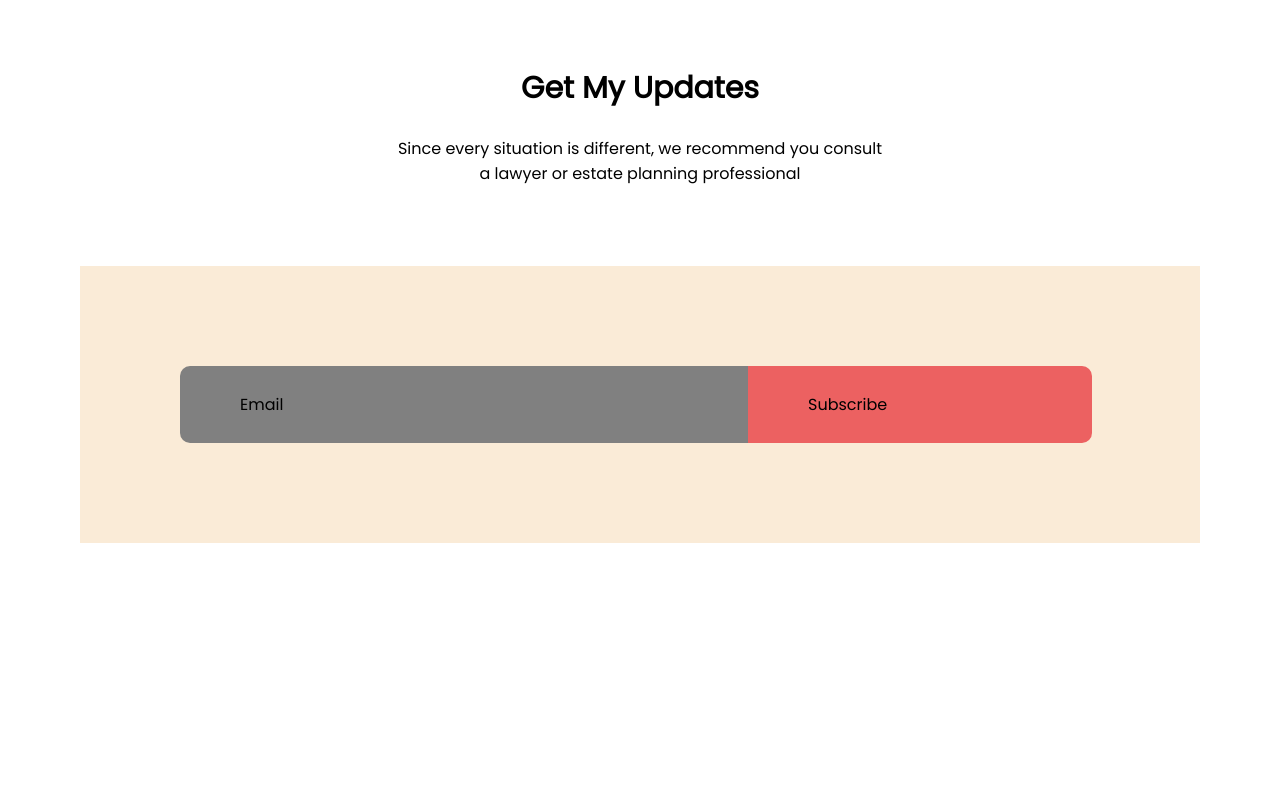
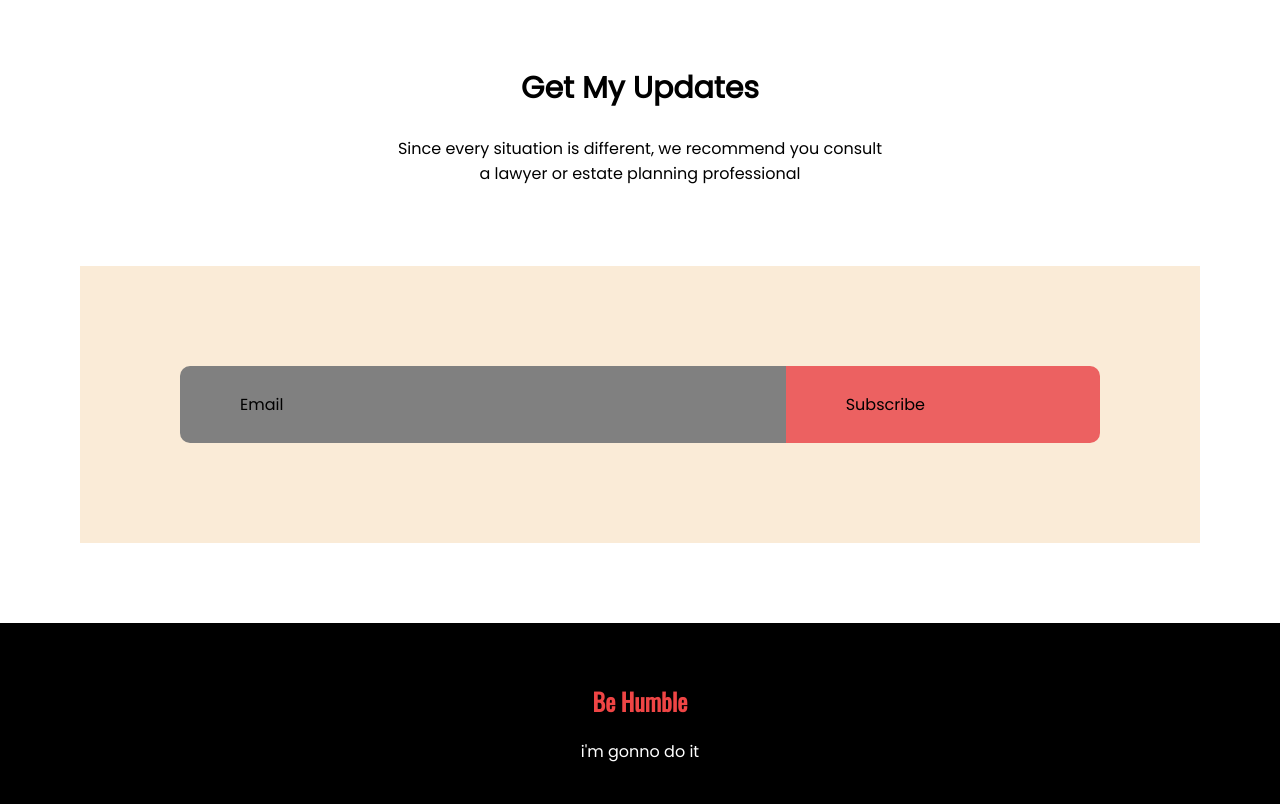
Before and after one commit to ismailshirazi/my-donation-wabsite, a plain HTML site: page index.html in a window 1280 px wide. Shown: the part 2815-3619 px from the top of the page. Before the commit the page ends 3438 px from the top, so only its background shows below. Drawn offline with nearby package versions, Linux system fonts and the light colour scheme.

Commit message:
be humble add

```diff
--- a/index.html
+++ b/index.html
@@ -9,6 +9,9 @@
     <link rel="preconnect" href="https://fonts.googleapis.com">
     <link rel="preconnect" href="https://fonts.gstatic.com" crossorigin>
     <link href="https://fonts.googleapis.com/css2?family=Poppins&display=swap" rel="stylesheet">
+    <link rel="preconnect" href="https://fonts.googleapis.com">
+    <link rel="preconnect" href="https://fonts.gstatic.com" crossorigin>
+    <link href="https://fonts.googleapis.com/css2?family=Oswald&display=swap" rel="stylesheet">
     <link rel="stylesheet" href="style.css">
 </head>
 
@@ -121,6 +124,12 @@
             </div>
         </div>
     </section>
+    <section class="humble-container">
+        <div class="be-humble">
+            <h2 id="humble">Be Humble</h2>
+            <footer>i'm gonno do it</footer>
+        </div>
+    </section>
 </body>
 
 </html>
--- a/style.css
+++ b/style.css
@@ -141,7 +141,7 @@ h1 {
 
 .contact-email {
     background-color: gray;
-    width: 40%;
+    width: 50%;
     margin-left: 100px;
     margin-top: 100px;
     margin-bottom: 100px;
@@ -160,3 +160,15 @@ h1 {
     border-top-right-radius: 10px;
     border-bottom-right-radius: 10px;
 }
+
+.be-humble {
+    text-align: center;
+    background-color: black;
+    color: white;
+    padding: 40px;
+}
+
+#humble {
+    font-family: 'Oswald', sans-serif;
+    color: rgb(239, 69, 69);
+}
```
